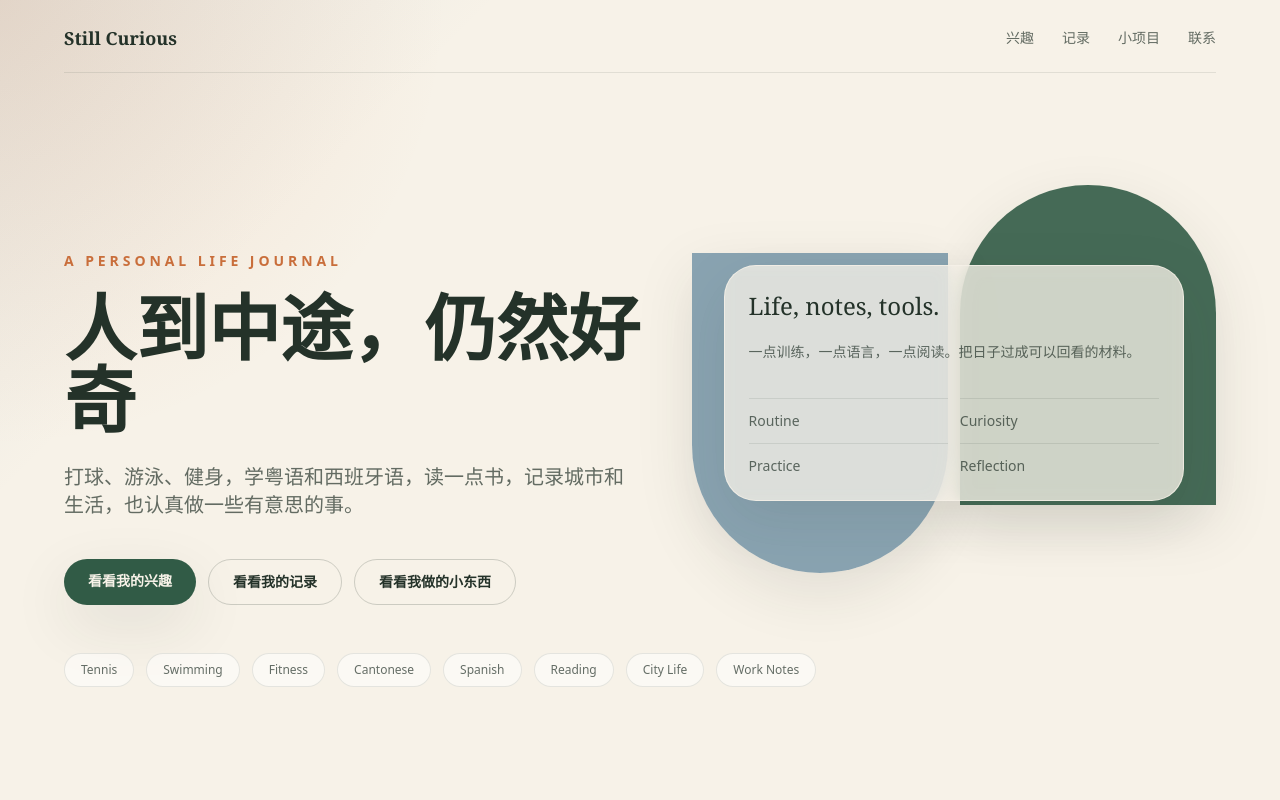
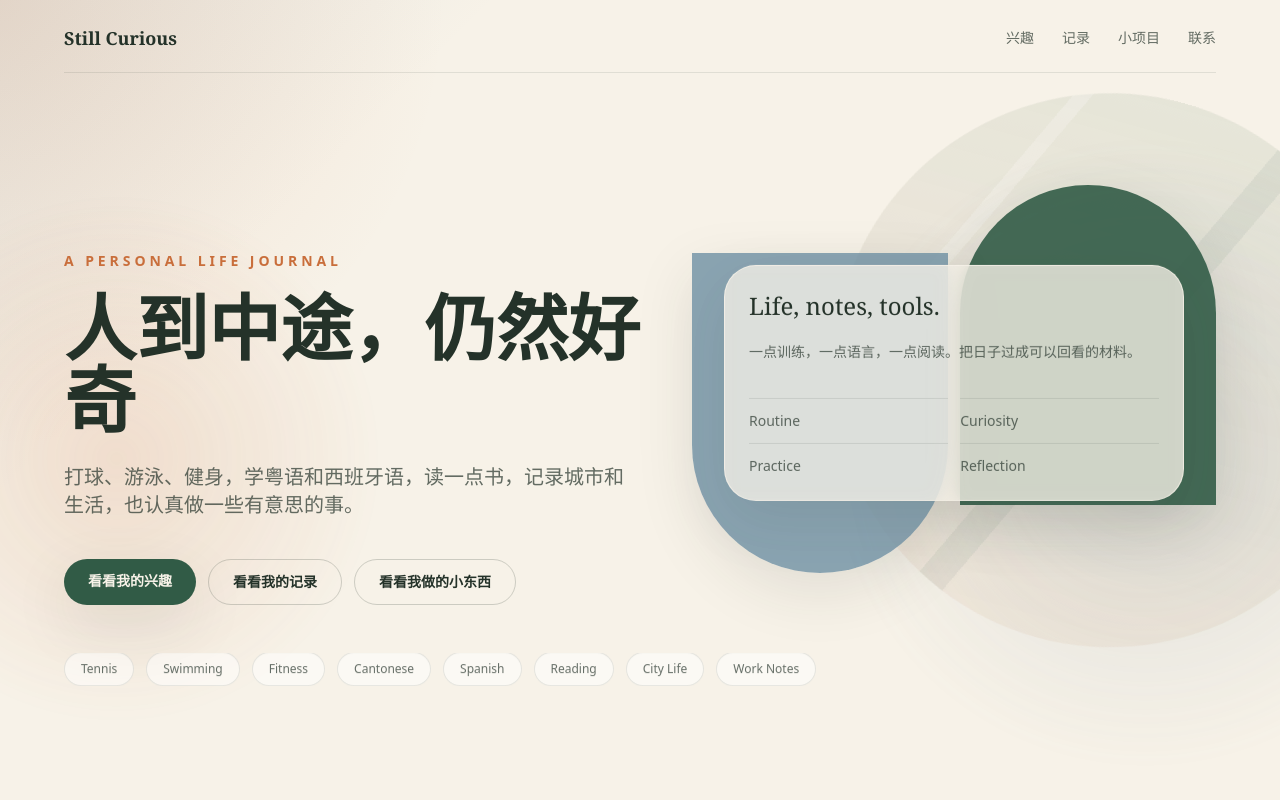
Before and after one commit to tomhl333/personal-homepage, a Next.js app: page / in a window 1280 px wide. Shown: the top 800 px of the page. Built offline with nearby package versions, Linux system fonts and the light colour scheme.

Commit message:
Add cinematic hero motion layer

```diff
--- a/components/Hero.tsx
+++ b/components/Hero.tsx
@@ -9,7 +9,10 @@ const navItems = [
 
 export function Hero() {
   return (
-    <section className="relative px-5 pb-20 pt-6 sm:px-8 lg:px-12">
+    <section className="relative isolate px-5 pb-20 pt-6 sm:px-8 lg:px-12">
+      <div className="scroll-film" aria-hidden="true">
+        <div className="film-strip" />
+      </div>
       <nav className="mx-auto flex max-w-6xl items-center justify-between border-b border-ink/10 pb-5">
         <a className="font-serif text-lg font-semibold text-ink" href="#">
           Still Curious
@@ -41,19 +44,19 @@ export function Hero() {
 
           <div className="mt-10 flex flex-col gap-3 sm:flex-row">
             <a
-              className="rounded-full bg-moss px-6 py-3 text-center text-sm font-semibold text-paper shadow-soft transition hover:-translate-y-0.5 hover:bg-ink"
+              className="spring-link rounded-full bg-moss px-6 py-3 text-center text-sm font-semibold text-paper shadow-soft hover:bg-ink"
               href="#interests"
             >
               看看我的兴趣
             </a>
             <a
-              className="rounded-full border border-ink/20 px-6 py-3 text-center text-sm font-semibold text-ink transition hover:-translate-y-0.5 hover:border-moss hover:text-moss"
+              className="spring-link rounded-full border border-ink/20 px-6 py-3 text-center text-sm font-semibold text-ink hover:border-moss hover:text-moss"
               href="#journal"
             >
               看看我的记录
             </a>
             <a
-              className="rounded-full border border-ink/20 px-6 py-3 text-center text-sm font-semibold text-ink transition hover:-translate-y-0.5 hover:border-clay hover:text-clay"
+              className="spring-link rounded-full border border-ink/20 px-6 py-3 text-center text-sm font-semibold text-ink hover:border-clay hover:text-clay"
               href="#projects"
             >
               看看我做的小东西
@@ -64,7 +67,7 @@ export function Hero() {
         <div className="section-fade delay-2 relative min-h-[420px]">
           <div className="absolute right-0 top-0 h-72 w-56 rounded-t-full bg-moss/90 shadow-soft sm:h-80 sm:w-64" />
           <div className="absolute bottom-8 left-0 h-72 w-56 rounded-b-full bg-lake/80 shadow-soft sm:h-80 sm:w-64" />
-          <div className="absolute inset-x-8 top-20 rounded-[2rem] border border-paper/80 bg-paper/80 p-6 shadow-soft backdrop-blur">
+          <div className="cinematic-card absolute inset-x-8 top-20 rounded-[2rem] border border-paper/80 bg-paper/80 p-6 shadow-soft backdrop-blur">
             <p className="font-serif text-2xl text-ink">Life, notes, tools.</p>
             <p className="mt-4 text-sm leading-7 text-ink/70">
               一点训练，一点语言，一点阅读。把日子过成可以回看的材料。
@@ -90,7 +93,7 @@ export function Hero() {
       <div className="section-fade delay-3 mx-auto mt-12 flex max-w-6xl flex-wrap gap-3">
         {tags.map((tag) => (
           <span
-            className="rounded-full border border-ink/10 bg-white/50 px-4 py-2 text-xs font-medium text-ink/70 backdrop-blur"
+            className="magnetic-tag rounded-full border border-ink/10 bg-white/50 px-4 py-2 text-xs font-medium text-ink/70 backdrop-blur"
             key={tag}
           >
             {tag}
```
